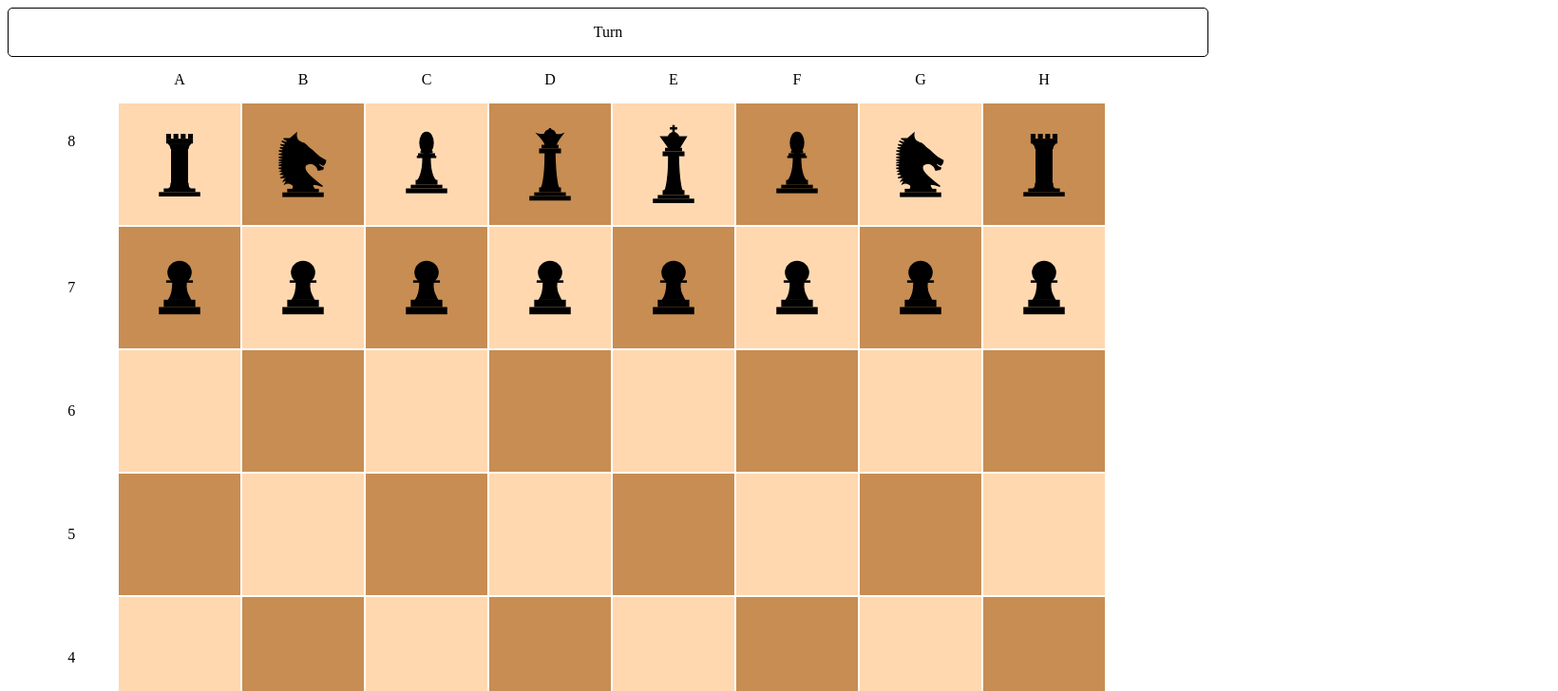
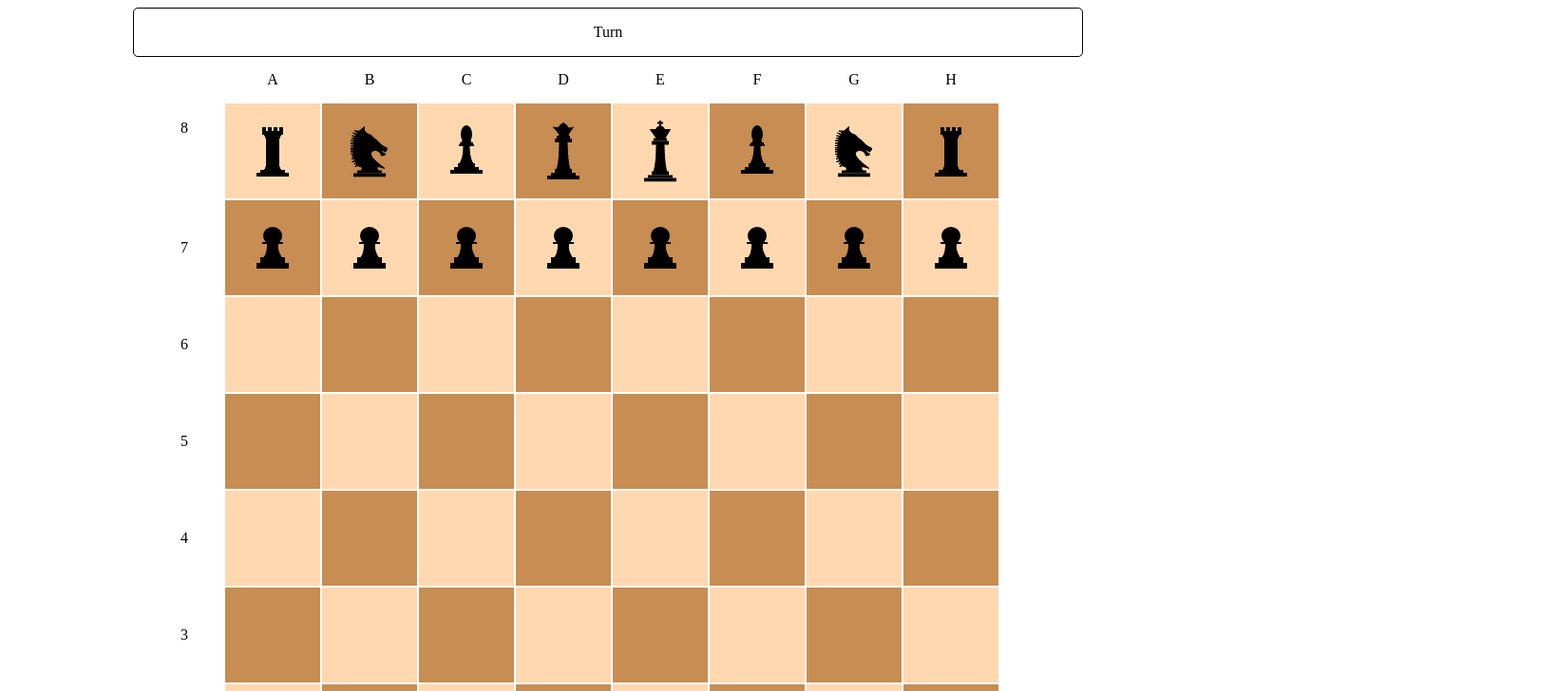
Before and after one commit to jcstange/chess, a React (Create React App) app: page / in a window 1280 px wide. Shown: the top 728 px of the page at 95% size, 1640 px wide, since content can reach past the window. Built offline with nearby package versions, Linux system fonts and the light colour scheme.

Commit message:
Fix maxLength

```diff
--- a/src/Board/boardComponent.tsx
+++ b/src/Board/boardComponent.tsx
@@ -600,7 +600,7 @@ export const BoardComponent: React.FC<BoardComponentProps> = ({ startBoard }) =>
     ) {
         return (
         <div className="boardRowFlex" style={{display: 'flex'}}>
-            <div className="boardRowCenter" style={{alignSelf: 'center'}}>{rowNumber}</div>
+            <div className="boardRowNumber" style={{alignSelf: 'center'}}>{rowNumber}</div>
             <BoardRow
                 rowNumber={rowNumber}
                 pieces={boardValues.board[rowNumber-1]}
@@ -617,7 +617,15 @@ export const BoardComponent: React.FC<BoardComponentProps> = ({ startBoard }) =>
     const rowNumbers = [ 8, 7, 6, 5, 4, 3, 2, 1 ]
 
     return(
-    <div style={{ display: 'inline-block', width: '100%'}}>
+    <div style={{
+        display: 'inline-block',
+        width: '100%',
+        maxWidth: 1000,
+        justifyContent:'center',
+        alignItems:'center',
+        marginLeft: '50%',
+        transform: 'translate(-50%,0%)'
+        }}>
         <StatusTab isBlack={boardValues.isBlackTurn} status={boardValues.check ? Status.CHECK : Status.TURN } />
         <div className="board" style={styles.board}>
             {renderRow(rowNumbers[0])}
--- a/src/Board/square.tsx
+++ b/src/Board/square.tsx
@@ -70,6 +70,8 @@ export const Square: React.FC<SquareProps> = ({
         square: {
             width: '10vw',
             height: '10vw',
+            maxWidth: 100,
+            maxHeight: 100,
             backgroundColor: selected ? Colors.selected_green : inCheck ? Colors.red : canMove ? Colors.move_blue : canKill ? Colors.red : isBlack() ? Colors.brown : Colors.light_brown,
             borderStyle: 'solid',
             borderWidth: 1,
```
Also changed, not shown: public/manifest.json.
